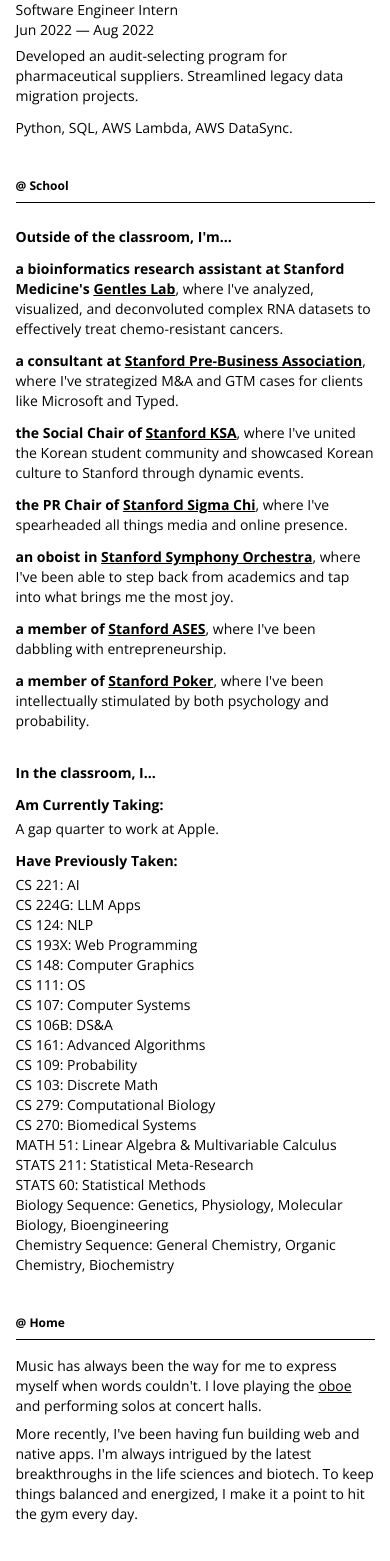
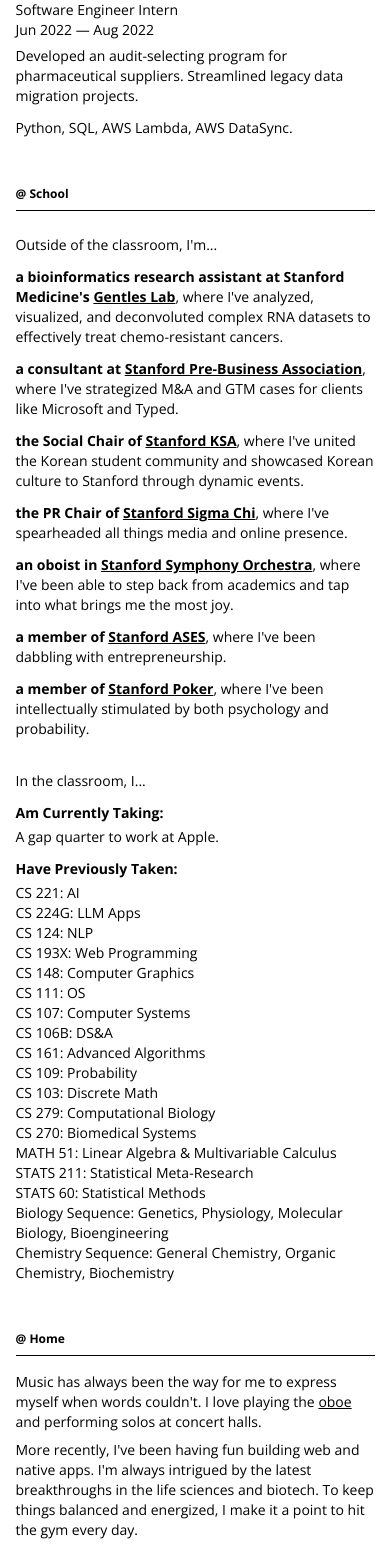
Before and after one commit to aaronkjin/personal, a Next.js app: page /about in a window 390 px wide. Shown: the part 1173-2734 px from the top of the page. Built offline with nearby package versions, Linux system fonts and the light colour scheme.

Commit message:
mobile changes

```diff
--- a/pages/about.js
+++ b/pages/about.js
@@ -101,7 +101,8 @@
             </p>
 
             <p className="text-sm tablet:text-base mt-3">
-              React, TypeScript, PHP, Python, MySQL, Nginx, Kong, Docker, Splunk.
+              React, TypeScript, PHP, Python, MySQL, Nginx, Kong, Docker,
+              Splunk.
             </p>
           </div>
         </div>
@@ -143,7 +144,8 @@
             </p>
 
             <p className="text-sm tablet:text-base mt-3">
-              React/React Native, TypeScript, Tailwind, Expo, Web3.js, Next.js, Nest.js.
+              React/React Native, TypeScript, Tailwind, Expo, Web3.js, Next.js,
+              Nest.js.
             </p>
           </div>
         </div>
@@ -219,7 +221,7 @@
       </div>
 
       {/* School */}
-      <div className="mt-6 tablet:mt-10 laptop:mt-15">
+      <div className="mt-8 tablet:mt-10 laptop:mt-15">
         <div className="w-full p-2">
           <h1 className="font-bold text-xs tablet:text-sm">@ School</h1>
           <div
@@ -233,7 +235,7 @@
       <div className="grid tablet:grid-cols-2 mt-2 p-2 w-full">
         {/* Extracurriculars - Left Column */}
         <div className="tablet:pr-10">
-          <div className="font-bold tablet:font-normal text-sm tablet:text-base">
+          <div className="tablet:font-normal text-sm tablet:text-base">
             Outside of the classroom, I&apos;m...
           </div>
 
@@ -379,7 +381,7 @@
 
         {/* Coursework - Right Column */}
         <div className="tablet:pl-10">
-          <div className="font-bold tablet:font-normal text-sm tablet:text-base mt-8 tablet:mt-0">
+          <div className=" tablet:font-normal text-sm tablet:text-base mt-8 tablet:mt-0">
             In the classroom, I...
           </div>
 
@@ -528,7 +530,7 @@
       </div>
 
       {/* Home */}
-      <div className="mt-6 tablet:mt-10 laptop:mt-15">
+      <div className="mt-8 tablet:mt-10 laptop:mt-15">
         <div className="w-full p-2">
           <h1 className="font-bold text-xs tablet:text-sm">@ Home</h1>
           <div
```
